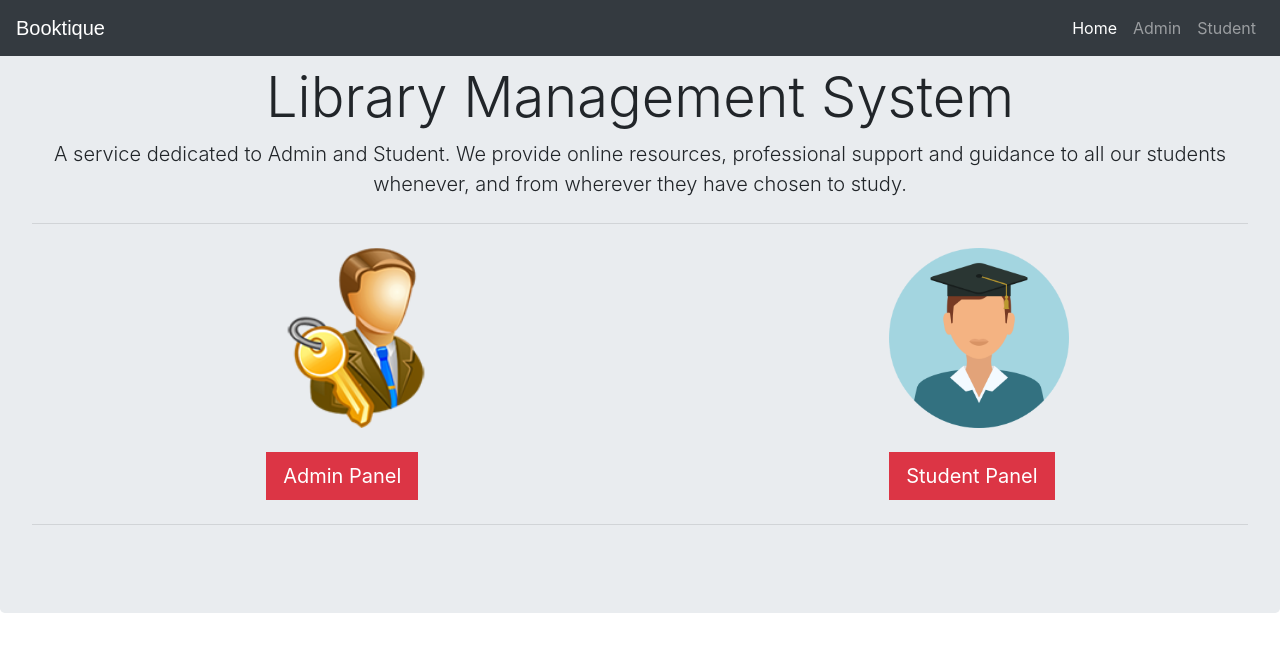
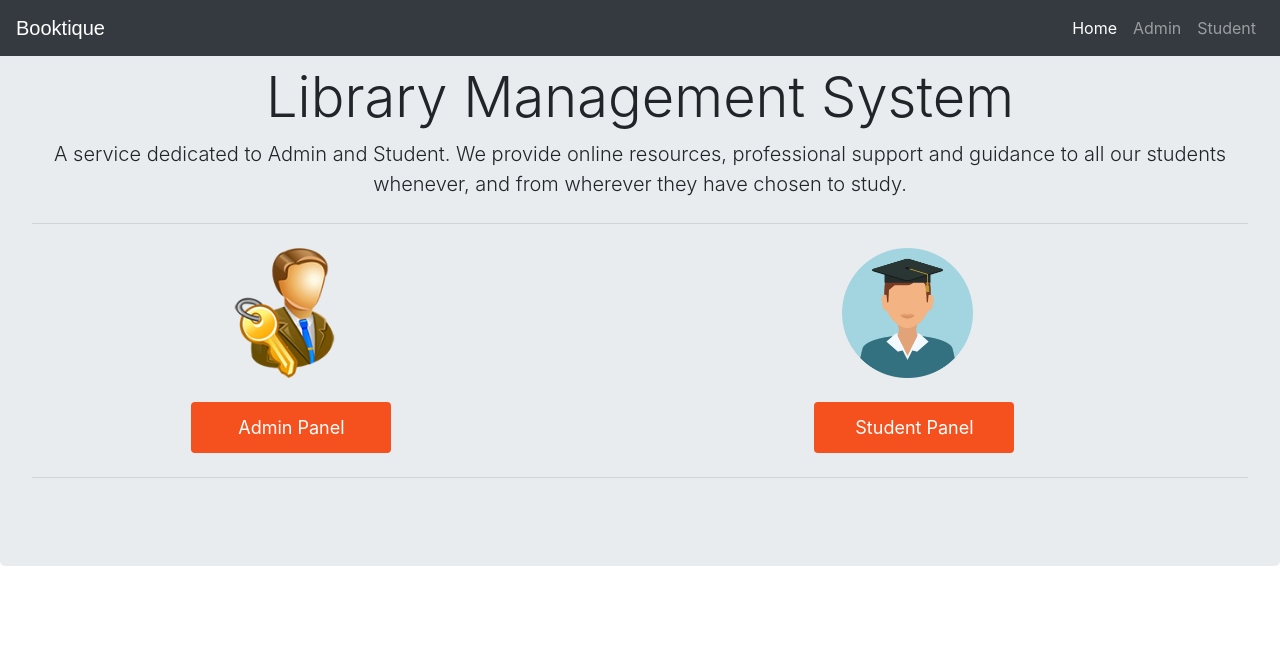
Before and after one commit to LisaVCherian/Booktique, a Django app: page / in a window 1280 px wide. Shown: the top 652 px of the page. Run offline with Django 3.2, Linux system fonts and the light colour scheme; some libraries are stand-ins or nearby versions.

Commit message:
added styles

```diff
--- a/library/01 PROJECT INFO.txt
+++ b/library/01 PROJECT INFO.txt
@@ -1,6 +1,4 @@
 **Log on to codeastro.com for more projects!**
-
-**Developed By Sumit Kumar**
 
 **Instructions**
 - Install the Requirements: pip install -r requirements.txt
--- a/templates/library/index.html
+++ b/templates/library/index.html
@@ -29,10 +29,57 @@
         font-family: sans-serif;
       }
       .col-lg-6 {
-        padding-left: 20%;
+        padding-left: 14%;
+        overflow: hidden;
+        border-collapse: separate;
       }
       .jumbotron {
         margin-bottom: 0px;
+        overflow: hidden;
+      }
+      .button1 {
+        display: inline-block;
+        border-radius: 4px;
+        background-color: #f4511e;
+        border: none;
+        color: #ffffff;
+        text-align: center;
+        font-size: 18px;
+        padding: 12px;
+        width: 200px;
+        transition: all 0.5s;
+        cursor: pointer;
+        /* margin: 5px; */
+      }
+
+      .button1 span {
+        cursor: pointer;
+        display: inline-block;
+        position: relative;
+        transition: 0.5s;
+      }
+
+      .button1 span:after {
+        content: "\00bb";
+        position: absolute;
+        opacity: 0;
+        top: 0;
+        /* right: -20px; */
+        transition: 0.5s;
+      }
+
+      .button1:hover span {
+        padding-right: 25px;
+        color: white;
+      }
+
+      .button1:hover span:after {
+        opacity: 1;
+        right: 0;
+        color: white;
+      }
+      img {
+        margin-left: 28px;
       }
     </style>
   </head>
@@ -79,24 +126,16 @@
 
       <div class="row">
         <div class="col-lg-6">
-          <img src="{% static "images/AdminIcon.png" %}" width="50%" alt=""><br /><br />
-          <a
-            class="btn btn-danger btn-lg"
-            style="text-align: center; border-radius: 0px"
-            href="/adminclick"
-            role="button"
-            >Admin Panel</a
+          <img src="{% static "images/AdminIcon.png" %}" width="30%" alt=""><br /><br />
+          <a class="button1" href="/adminclick" role="button"
+            ><span>Admin Panel</span></a
           >
         </div>
 
         <div class="col-lg-6">
-          <img src="{% static "images/student.png" %}" width="50%" alt=""><br /><br />
-          <a
-            class="btn btn-danger btn-lg"
-            style="border-radius: 0px"
-            href="/studentclick"
-            role="button"
-            >Student Panel</a
+          <img src="{% static "images/student.png" %}" width="30%" alt=""><br /><br />
+          <a class="button1" href="/studentclick" role="button"
+            ><span>Student Panel</span></a
           >
         </div>
       </div>
```
Also changed, not shown: static/01 PROJECT INFO.txt (deleted, +0 -7 lines).
